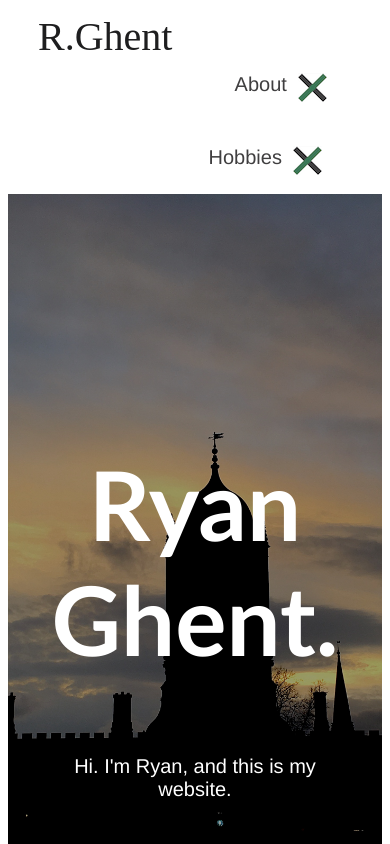
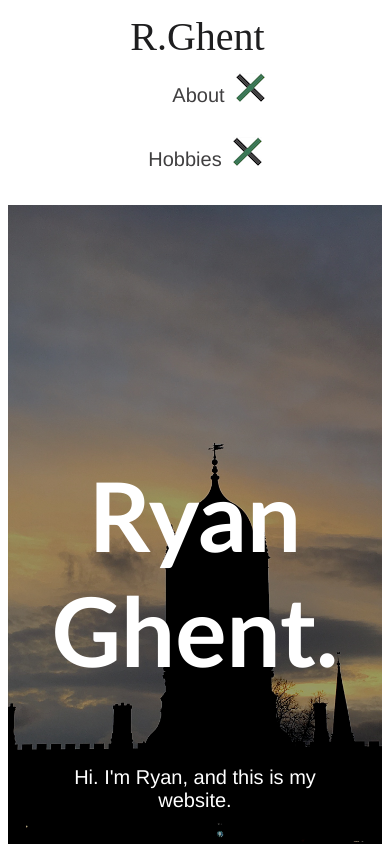
Before and after one commit to ryanghent/ryanghent.github.io, a plain HTML site: page index.html in a window 390 px wide. Shown: the top 844 px of the page. Drawn offline with Linux system fonts and the light colour scheme.

Commit message:
Optimise layouts for smaller screens

```diff
--- a/css/main.css
+++ b/css/main.css
@@ -308,14 +308,47 @@ p {
 /*******************************/
 /* Responsive layout - when the screen is less than 500px wide, make the navigation links stack on top of each other instead of next to each other */
 @media screen and (max-width: 550px) {
+  header {
+    padding-left: 0px;
+    padding-right: 0px;
+    padding-bottom: 70px;
+  }
   .bar a {
+    text-align:center;
+    padding-left: 52px;
     float: none;
-    text-align: right;
+    display: block;
+    width: 100%;
+    padding-bottom: 10px;
+  }
+  .bar a.name {
+    text-align:center;
+    padding-left: 10px;
+  }
+  .bar img {
+    float: none;
+  }
+  .dropdown{
+    width: 100%;
+    padding-left: 0px;
+  }
+
+  button {
+    text-align:center;
+    padding-left: 52px;
+    float: none;
+    display: block;
     width: 100%;
     padding-bottom: 30px;
   }
-  .bar a.name {
-    text-align:left;
+
+  .dropdown-content a{
+    padding-left: 0px;
+    display: block;
+    width: 100%;
+  }
+  .dropdown-content{
+    width: 100%;
   }
 }
 
```
